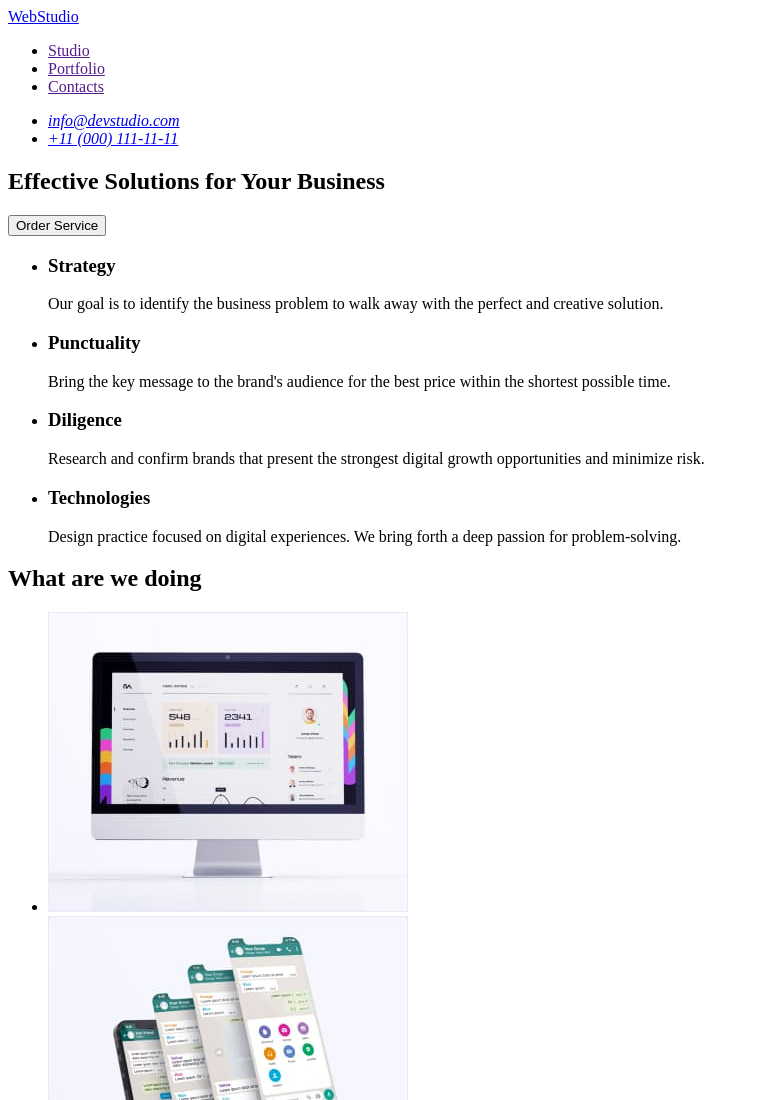
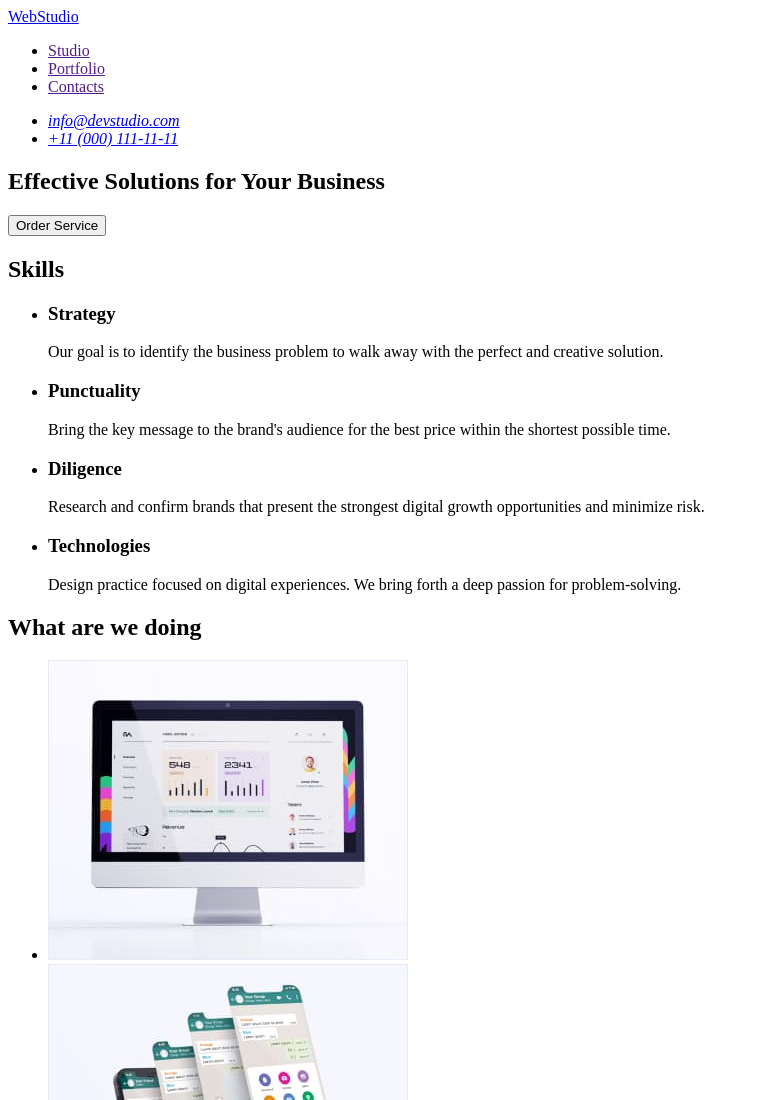
Before and after one commit to VasylynaMelnykovych/Tutorial, a plain HTML site: page index.html in a window 1280 px wide. Shown: the top 1100 px of the page, without its empty margins (0-759 px from the left). Drawn offline with Linux system fonts and the light colour scheme.

Commit message:
update index.html file

```diff
--- a/index.html
+++ b/index.html
@@ -36,6 +36,7 @@
 
       <!-- Section 1 -->
       <section>
+        <h2>Skills</h2>
         <ul>
           <li>
             <h3>Strategy</h3>
@@ -145,15 +146,15 @@
           </li>
         </ul>
       </section>
+    </main>
 
     <!-- Footer -->
     <footer>
       <a href="./index.html">WebStudio</a>
       <p>
-          Increase the flow of customers and sales for your business with
-          digital marketing & growth solutions.
+        Increase the flow of customers and sales for your business with digital
+        marketing & growth solutions.
       </p>
     </footer>
-    </main>
   </body>
 </html>
```
Lines whose indentation alone changed are shown as unchanged.
